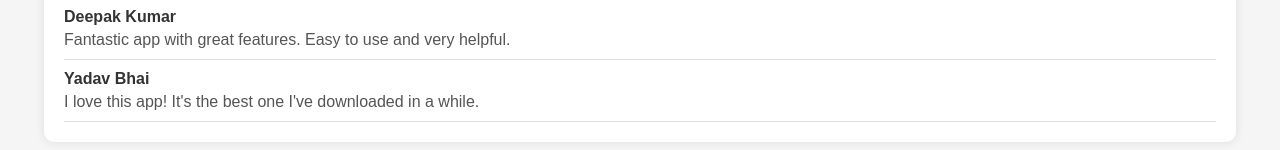
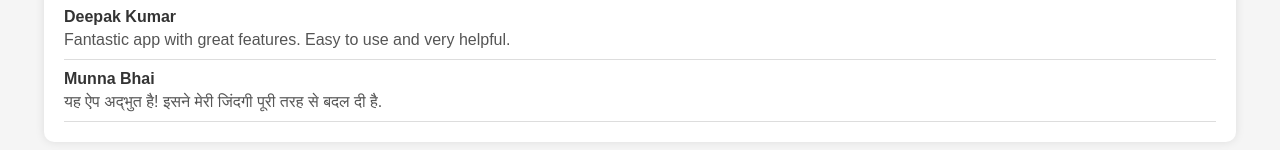
Before and after one commit to ApksDownload/AnalyserMax, a plain HTML site: page index.html in a window 1280 px wide. Shown: the part 872-1022 px from the top of the page. Drawn offline with Linux system fonts and the light colour scheme.

Commit message:
Update index.html

```diff
--- a/index.html
+++ b/index.html
@@ -124,8 +124,8 @@
                 <div class="review-text">Fantastic app with great features. Easy to use and very helpful.</div>
             </div>
             <div class="review">
-                <div class="review-author">Yadav Bhai</div>
-                <div class="review-text">I love this app! It's the best one I've downloaded in a while.</div>
+                <div class="review-author">Munna Bhai</div>
+                <div class="review-text">यह ऐप अद्भुत है! इसने मेरी जिंदगी पूरी तरह से बदल दी है.</div>
             </div>
         </div>
     </div>
```
